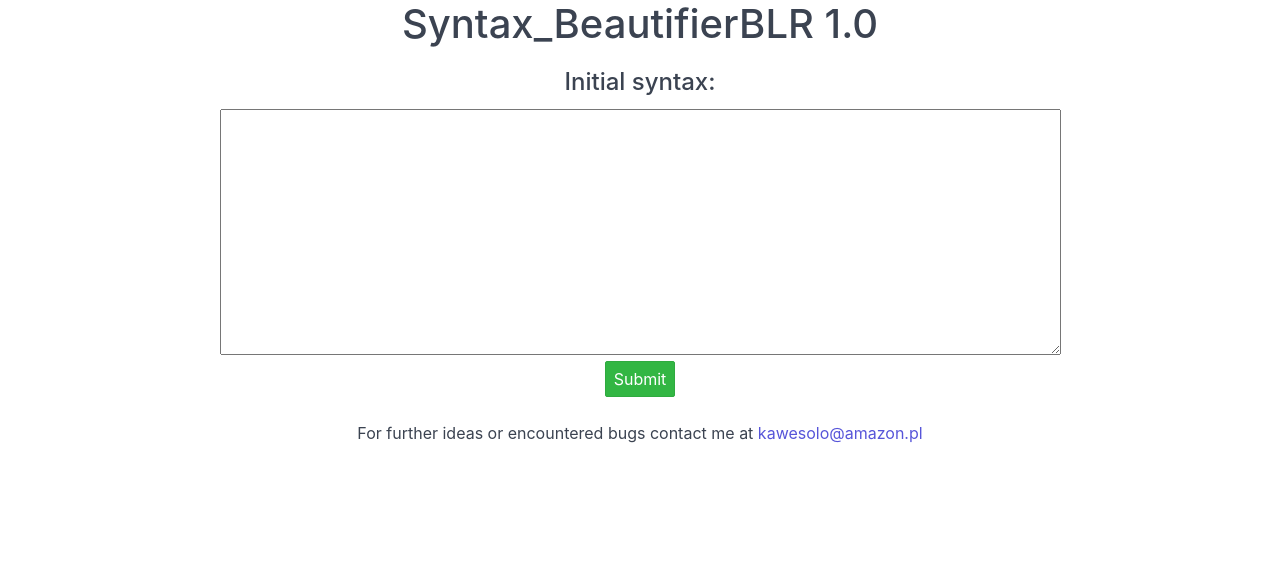
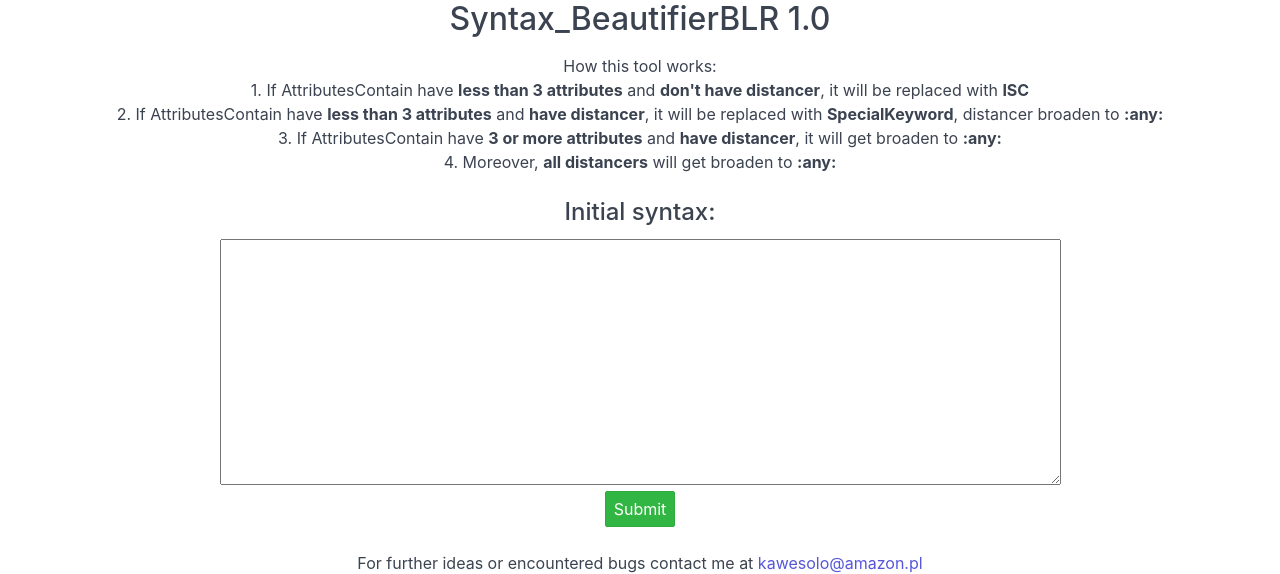
Before and after one commit to letsgamble/Syntax_BeautifierBLR, a Flask app: page / in a window 1280 px wide. Shown: the top 574 px of the page. Run offline with Flask 2, Linux system fonts and the light colour scheme.

Commit message:
Minor template fixes.

```diff
--- a/templates/form.html
+++ b/templates/form.html
@@ -3,8 +3,8 @@
  <head>
    <meta charset="utf-8" />
    <title>Syntax_BeautifierBLR 1.0</title>
-   <meta name="author" content="" />
-   <meta name="description" content="" />
+   <meta name="author" content="kawesolo" />
+   <meta name="description" content="Tool for the Amazon BLR node." />
    <meta name="viewport" content="width=device-width, initial-scale=1" />
    <link rel="stylesheet" href="https://unpkg.com/spectre.css/dist/spectre.min.css">
     <link rel="stylesheet" href="https://unpkg.com/spectre.css/dist/spectre-exp.min.css">
@@ -12,7 +12,12 @@
  </head>
 <body>
 <header><center>
-<h1>Syntax_BeautifierBLR 1.0</h1>
+<h2>Syntax_BeautifierBLR 1.0</h2>
+How this tool works:<br>
+1. If AttributesContain have <b>less than 3 attributes</b> and <b>don't have distancer</b>, it will be replaced with <b>ISC</b><br>
+2. If AttributesContain have <b>less than 3 attributes</b> and <b>have distancer</b>, it will be replaced with <b>SpecialKeyword</b>, distancer broaden to <b>:any:</b><br>
+3. If AttributesContain have <b>3 or more attributes</b> and <b>have distancer</b>, it will get broaden to <b>:any:</b><br>
+4. Moreover, <b>all distancers</b> will get broaden to <b>:any:</b><br><br>
 <h4>Initial syntax:</h4>
 </center>
 </header>
```
Also changed, not shown: templates/output.html (+22 -9 lines).
